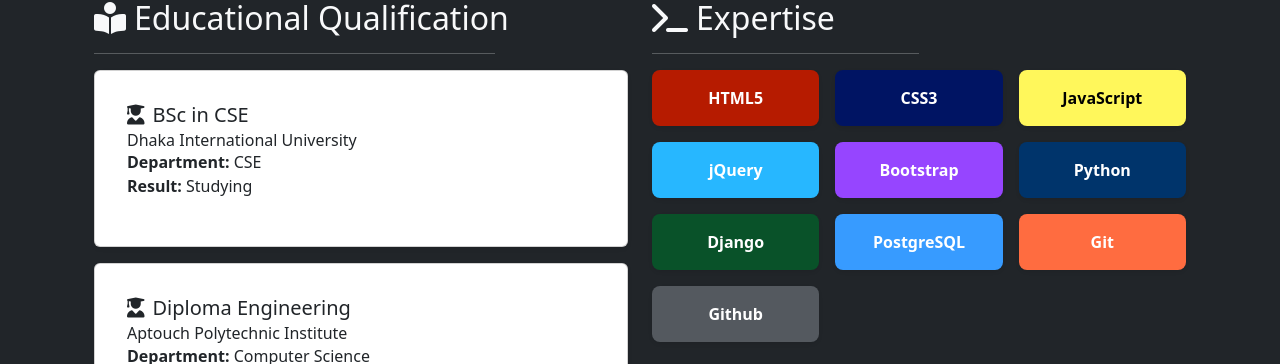
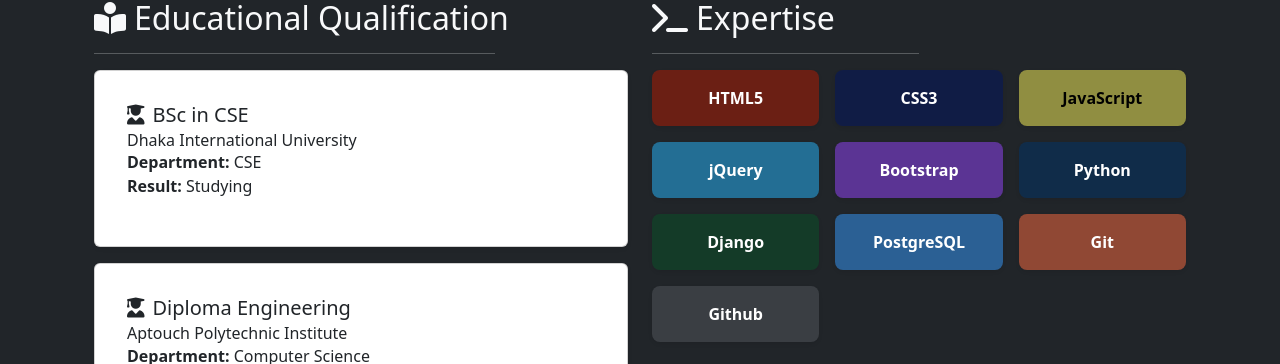
Before and after one commit to hasdajustin/justinhasdame, a React (Create React App) app: page /about in a window 1280 px wide. Shown: the part 436-800 px from the top of the page. Built offline with nearby package versions, Linux system fonts and the light colour scheme.

Commit message:
add Analytics from react

```diff
--- a/package.json
+++ b/package.json
@@ -8,6 +8,7 @@
     "@testing-library/jest-dom": "^6.6.3",
     "@testing-library/react": "^16.3.0",
     "@testing-library/user-event": "^13.5.0",
+    "@vercel/analytics": "^1.5.0",
     "bootstrap": "^5.3.6",
     "framer-motion": "^12.12.1",
     "react": "^19.1.0",
--- a/src/App.js
+++ b/src/App.js
@@ -7,6 +7,10 @@
   import About from './pages/About';
   import Blog from './pages/Blog';
   import Contact from './pages/Contact';
+  import { Analytics } from '@vercel/analytics/react';
+
+
+
 
   function App() {
     const [darkMode, setDarkMode] = useState(true);
@@ -28,6 +32,7 @@
             </Routes>
           </div>
           <Footer darkMode={darkMode} />
+          <Analytics />
         </div>
       </Router>
     );
--- a/src/pages/AboutPage.css
+++ b/src/pages/AboutPage.css
@@ -7,42 +7,42 @@
 }
 
 .skill-html {
-  background-color: #b61b00;
+  background-color: rgba(182, 27, 0, .5);
 }
 
 .skill-css {
-  background-color: #001463;
+  background-color: rgba(0, 20, 99, 0.5);
 }
 
 .skill-js {
-  background-color: #fff75b;
+  background-color: rgba(255, 247, 91, 0.5);
   color: #000;
 }
 
 .skill-jquery {
-  background-color: #27b7ff;
+  background-color: rgba(39, 183, 255, 0.5);
 }
 
 .skill-bootstrap {
-  background-color: #9645ff;
+  background-color: rgba(150, 69, 255, 0.5);
 }
 
 .skill-python {
-  background-color: #00346b;
+  background-color: rgba(0, 52, 107, 0.5);
 }
 
 .skill-django {
-  background-color: #095229;
+  background-color: rgba(9, 82, 41, 0.5);
 }
 
 .skill-postgresql {
-  background-color: #379bff;
+  background-color: rgba(55, 155, 255, 0.5);
 }
 
 .skill-git {
-  background-color: #ff6c40;
+  background-color: rgba(255, 108, 64, 0.5);
 }
 
 .skill-github {
-  background-color: #54595f;
+  background-color: rgba(84, 89, 95, 0.5);
 }
```
Also changed, not shown: 1 other file (tests, documents, lock files or other folders). Lines whose indentation alone changed are shown as unchanged.
